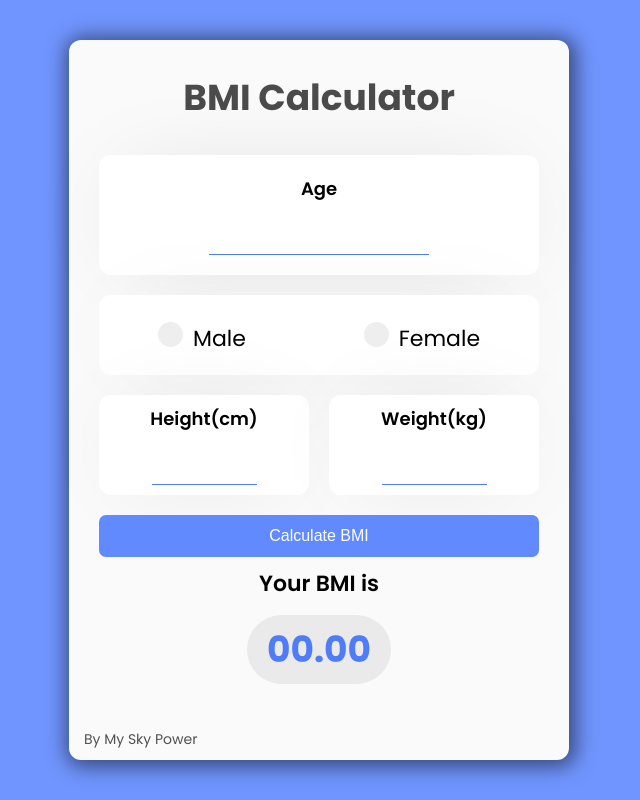
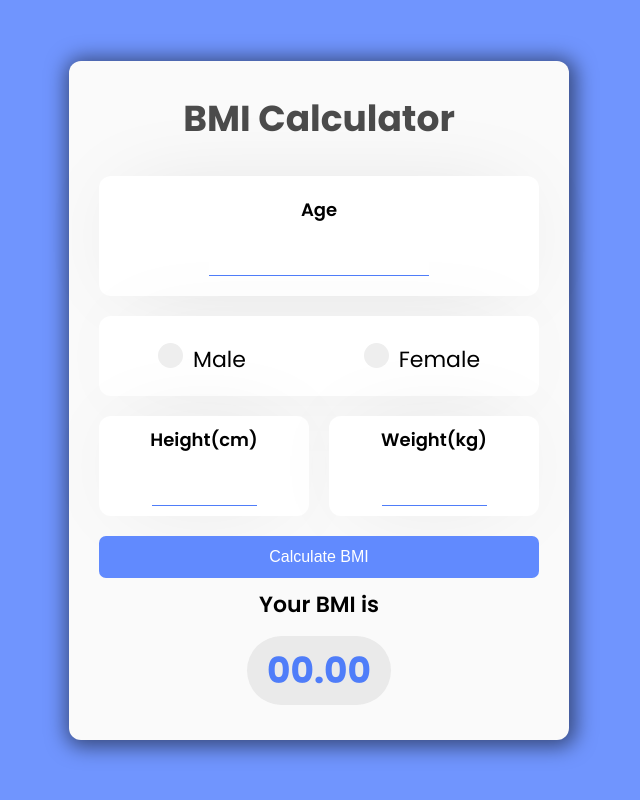
Before and after one commit to Lochan290/BMI-Calculator, a plain HTML site: page index.html in a window 1280 px wide. Shown: the whole page, without its empty margins (321-961 px from the left). Drawn offline with Linux system fonts and the light colour scheme.

Commit message:
index.html

```diff
--- a/index.html
+++ b/index.html
@@ -55,11 +55,6 @@
             <div id="result">00.00</div>
             <p class="comment"></p>
           </div>
-          <div class="footer"><a class="footer-text" target="_blank" href="https://myskypower.net/">By My Sky Power</a></div>
-
-
-
-        </div>
       </div>
 
 
```
